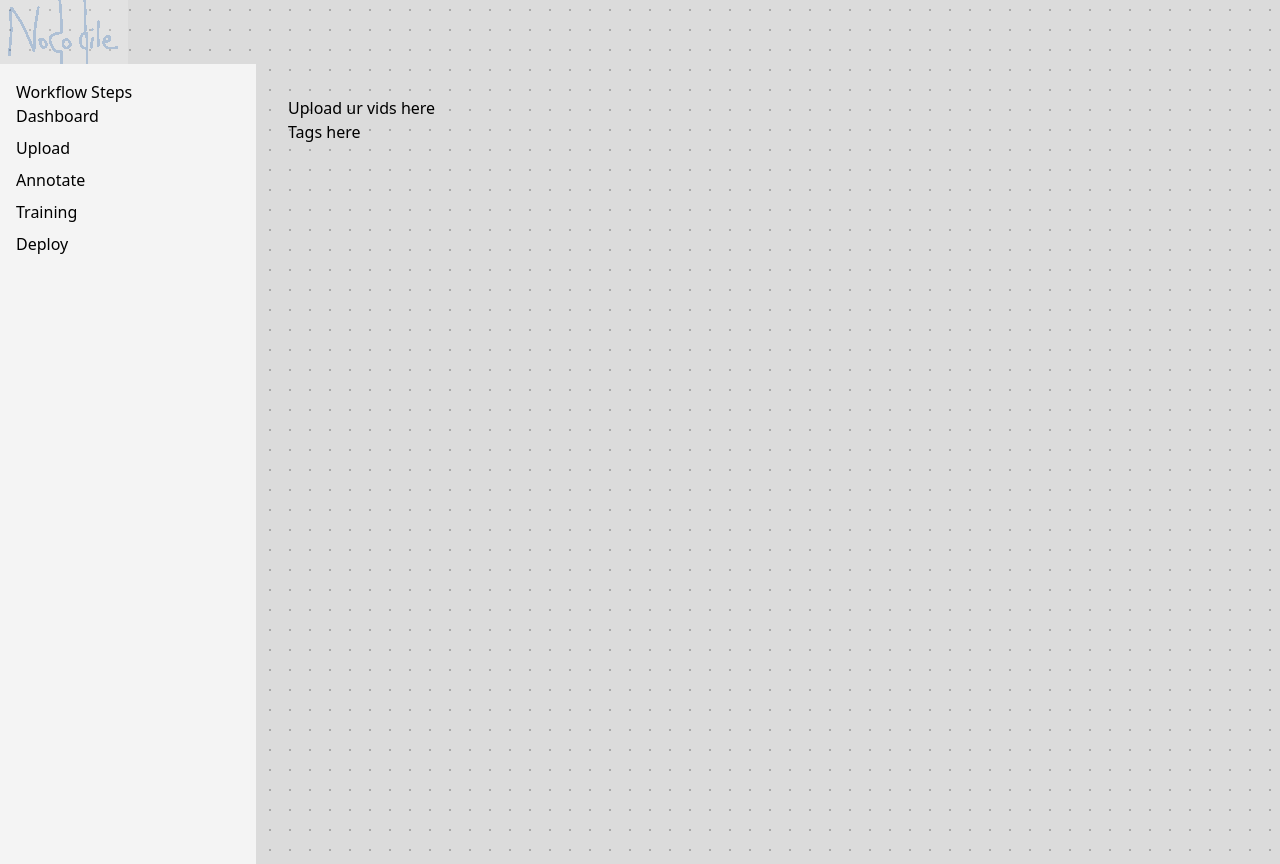
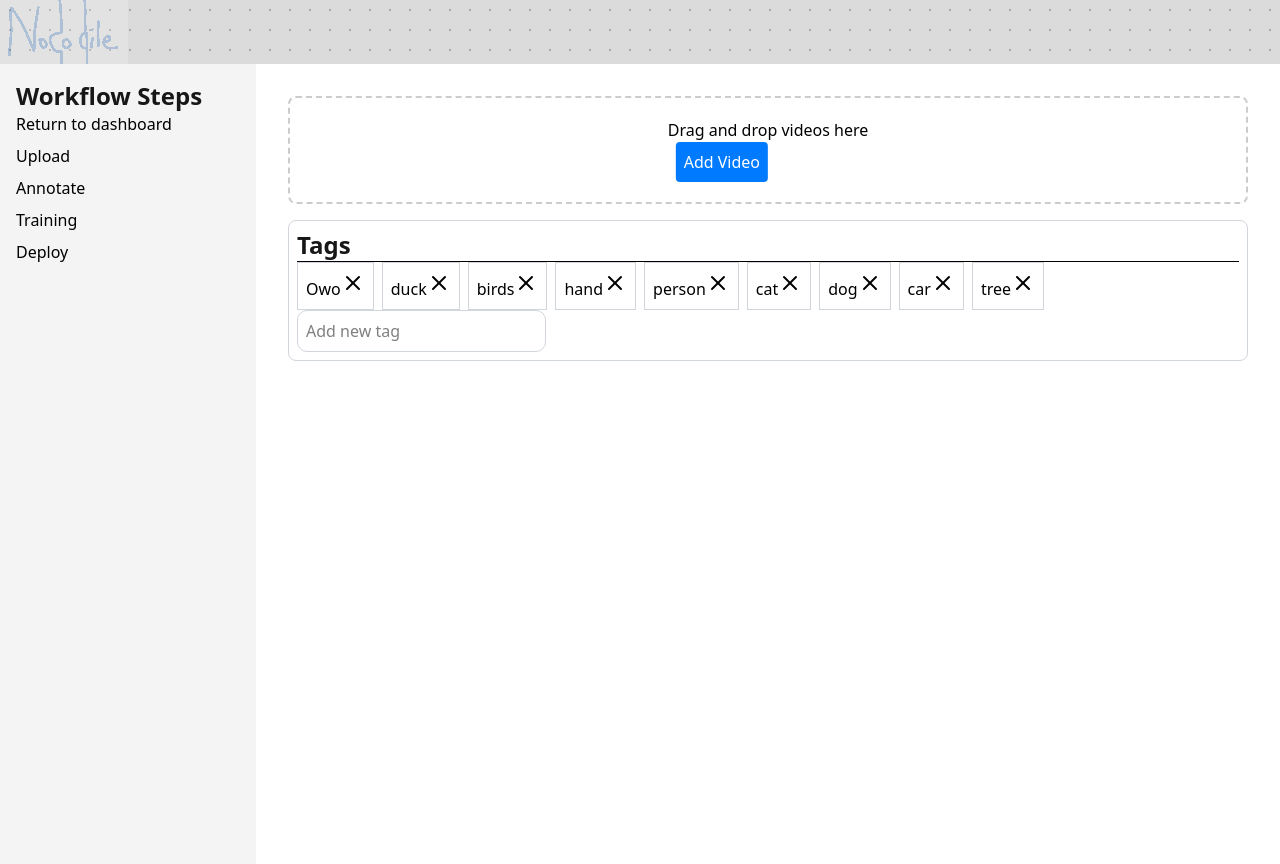
Before and after one commit to jasonchiu8421/Nocodile, a Next.js app in the folder nocodile/: page /project/1/upload in a window 1280 px wide. Built offline with nearby package versions, Linux system fonts and the light colour scheme.

Commit message:
can add classes

```diff
--- a/nocodile/app/globals.css
+++ b/nocodile/app/globals.css
@@ -146,4 +146,7 @@ input[type="email"] {
   h1 {
     @apply text-4xl font-bold text-primary;
   }
+  h2 {
+    @apply text-2xl font-semibold text-primary;
+  }
 }
--- a/nocodile/app/project/[id]/upload/page.tsx
+++ b/nocodile/app/project/[id]/upload/page.tsx
@@ -1,25 +1,155 @@
 "use client";
 
-import React from "react";
-import { useState, useEffect } from "react";
+import React, { useState, useEffect } from "react";
+import { X } from "lucide-react";
 
 const page = () => {
-  const [value, setValue] = useState("");
+  const [classes, setClasses] = useState<string[]>([
+    "Owo",
+    "duck",
+    "birds",
+    "hand",
+    "person",
+    "cat",
+    "dog",
+    "car",
+    "tree",
+  ]);
+  const [files, setFiles] = useState<File[]>([]);
+
+  const handleFileSelect = (event: React.ChangeEvent<HTMLInputElement>) => {
+    const selectedFiles = Array.from(event.target.files || []);
+    const validFiles = selectedFiles.filter((file) =>
+      ["video/mp4", "video/mov", "video/x-matroska"].includes(file.type)
+    );
+    setFiles((prevFiles) => [...prevFiles, ...validFiles]);
+  };
+
+  const handleDrop = (event: React.DragEvent<HTMLDivElement>) => {
+    event.preventDefault();
+    const droppedFiles = Array.from(event.dataTransfer.files);
+    const validFiles = droppedFiles.filter((file) =>
+      ["video/mp4", "video/mov", "video/x-matroska"].includes(file.type)
+    );
+    setFiles((prevFiles) => [...prevFiles, ...validFiles]);
+  };
+
+  const handleDragOver = (event: React.DragEvent<HTMLDivElement>) => {
+    event.preventDefault();
+  };
 
   useEffect(() => {
-    setValue(localStorage.getItem("myKey"));
+    //setValue(localStorage.getItem("myKey"));
   }, []);
 
   const saveValue = () => {
     localStorage.setItem("myKey", "Hello World!");
-    setValue("Hello World!");
+    //setValue("Hello World!");
   };
 
   return (
-    <>
-      <div>Upload ur vids here</div>
-      <div>Tags here</div>
-    </>
+    <div className="flex flex-col gap-4">
+      <div
+        id="upload"
+        onDrop={handleDrop}
+        onDragOver={handleDragOver}
+        style={{
+          border: "2px dashed #ccc",
+          padding: "20px",
+          flexDirection: "column",
+          display: "flex",
+          alignItems: "center",
+          borderRadius: "8px",
+        }}
+      >
+        {files.length === 0 ? (
+          <p>Drag and drop videos here</p>
+        ) : (
+          <div style={{ display: "flex", flexWrap: "wrap", gap: "10px" }}>
+            {files.map((file, index) => (
+              <div
+                key={index}
+                style={{
+                  border: "1px solid #ccc",
+                  borderRadius: "4px",
+                  padding: "10px",
+                  width: "150px",
+                  textAlign: "center",
+                }}
+              >
+                <p style={{ fontSize: "12px", wordBreak: "break-word" }}>
+                  {file.name}
+                </p>
+              </div>
+            ))}
+          </div>
+        )}
+        <button
+          onClick={() => document.getElementById("fileInput")?.click()}
+          style={{
+            padding: ".5em",
+            backgroundColor: "#007BFF",
+            color: "#fff",
+            border: "none",
+            borderRadius: "4px",
+            cursor: "pointer",
+            bottom: "10px",
+            left: "50%",
+            transform: "translateX(-50%)",
+          }}
+        >
+          {files.length === 0 ? "Add Video" : "Add More"}
+        </button>
+        <input
+          id="fileInput"
+          type="file"
+          multiple
+          accept=".mp4,.mov,.mkv"
+          style={{ display: "none" }}
+          onChange={handleFileSelect}
+        />
+      </div>
+      <div
+        id="classes"
+        className="flex flex-col border p-2 rounded-md border-gray-300"
+      >
+        <h2>Tags</h2>
+        <hr />
+        <div className="flex flex-row gap-2 overflow-x-auto">
+          {classes.map((cls, index) => (
+            <div key={index} className="border border-gray-300 p-2">
+              <div style={{ display: "inline-block" }}>{cls}</div>
+              <button
+                style={{ display: "inline", cursor: "pointer" }}
+                onClick={() => {
+                  console.log("remove tag");
+                  const prevClasses = [...classes];
+                  prevClasses.splice(index, 1);
+                  setClasses(prevClasses);
+                }}
+              >
+                <X />
+              </button>
+            </div>
+          ))}
+        </div>
+        <div>
+          <input
+            type="text"
+            placeholder="Add new tag"
+            onKeyDown={(e) => {
+              if (e.key === "Enter") {
+                const newTag = (e.target as HTMLInputElement).value.trim();
+                if (newTag && !classes.includes(newTag)) {
+                  setClasses([...classes, newTag]);
+                  (e.target as HTMLInputElement).value = "";
+                }
+              }
+            }}
+          />
+        </div>
+      </div>
+    </div>
   );
 };
 
--- a/nocodile/app/project/layout.tsx
+++ b/nocodile/app/project/layout.tsx
@@ -26,7 +26,7 @@ const layout = ({ children }: { children: React.ReactNode }) => {
         <h2>Workflow Steps</h2>
         <ol className="flex flex-col gap-2 min-h-4">
           <li>
-            <Link href={`/project/${curProjId}/dashboard`}>Dashboard</Link>
+            <Link href={`/dashboard`}>Return to dashboard</Link>
           </li>
           <li>
             <Link href={`/project/${curProjId}/upload`}>Upload</Link>
@@ -43,7 +43,9 @@ const layout = ({ children }: { children: React.ReactNode }) => {
         </ol>
       </nav>
 
-      <section style={{ flex: 1, padding: "2rem" }}>{children}</section>
+      <section style={{ flex: 1, padding: "2rem", backgroundColor: "#fff" }}>
+        {children}
+      </section>
     </main>
   );
 };
--- a/nocodile/package.json
+++ b/nocodile/package.json
@@ -18,6 +18,7 @@
     "next": "15.4.6",
     "react": "19.1.0",
     "react-dom": "19.1.0",
+    "react-drag-drop-files": "^3.1.0",
     "tailwind-merge": "^3.3.1"
   },
   "devDependencies": {
```
Also changed, not shown: 1 other file (tests, documents, lock files or other folders).
